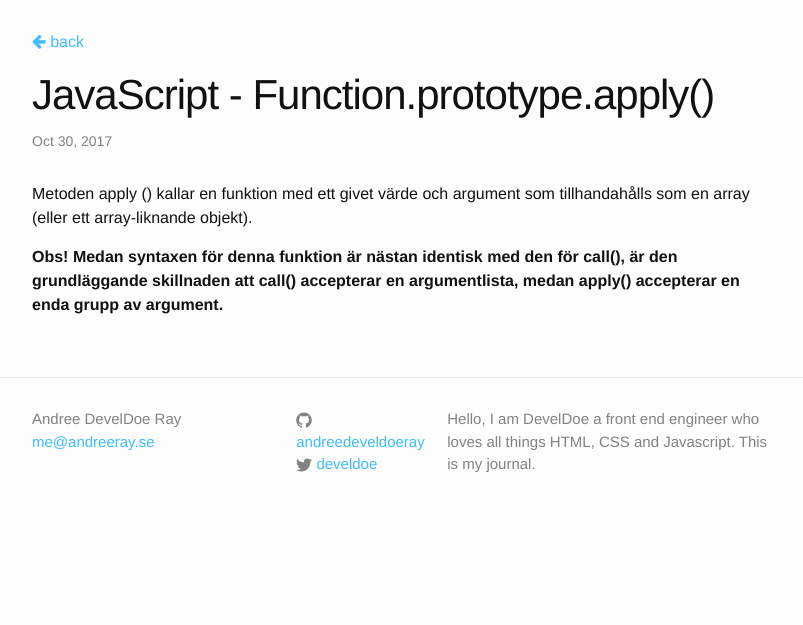
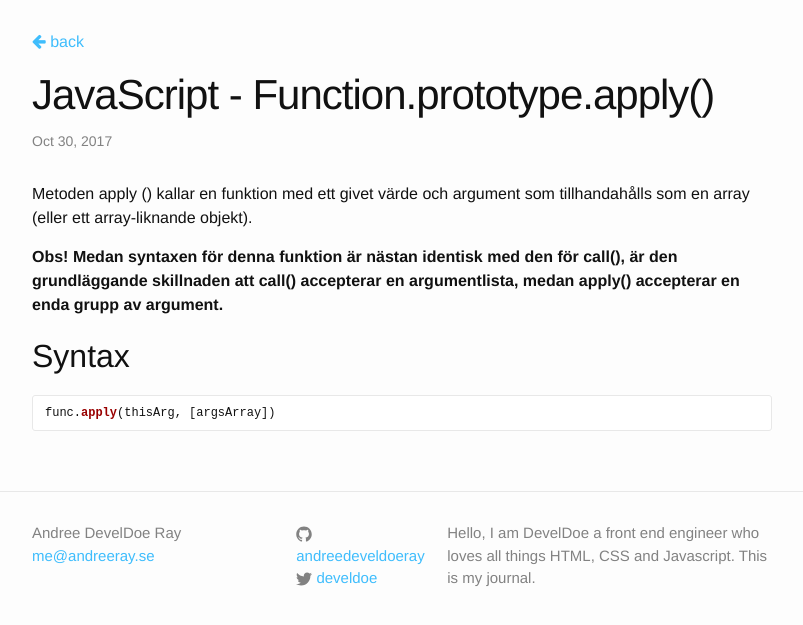
Before and after one commit to develdoe/develdoe.github.io, a Jekyll site: the page built from _posts/2017-10-30-javascript-function-prototype-apply.md, in a window 1280 px wide. Shown: the top 625 px of the page, without its empty margins (238-1041 px from the left). Built offline with Jekyll 4.4.1, drawn with Linux system fonts in a browser that asks for light colours.

Commit message:
Create 2017-10-30-javascript-function-prototype-apply.md

````diff
--- a/_posts/2017-10-30-javascript-function-prototype-apply.md
+++ b/_posts/2017-10-30-javascript-function-prototype-apply.md
@@ -6,3 +6,9 @@ title: JavaScript - Function.prototype.apply()
 Metoden apply () kallar en funktion med ett givet värde och argument som tillhandahålls som en array (eller ett array-liknande objekt).
 
 **Obs! Medan syntaxen för denna funktion är nästan identisk med den för call(), är den grundläggande skillnaden att call() accepterar en argumentlista, medan apply() accepterar en enda grupp av argument.**
+
+## Syntax
+
+```js
+func.apply(thisArg, [argsArray])
+```
````
